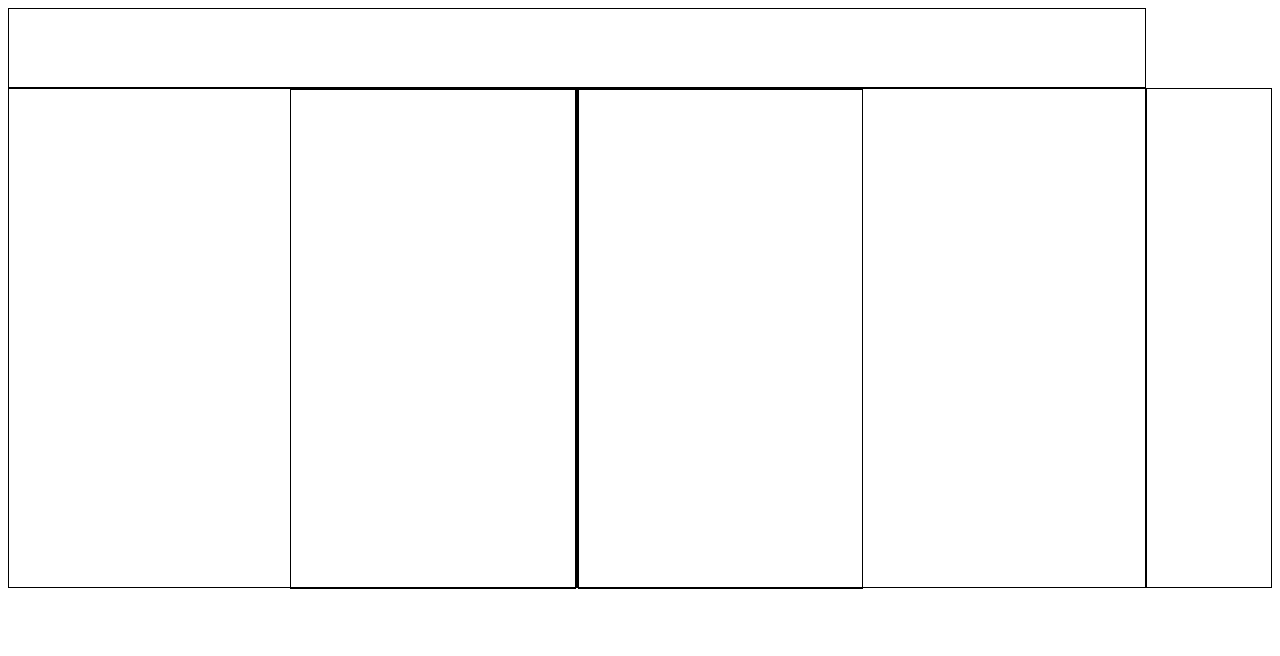
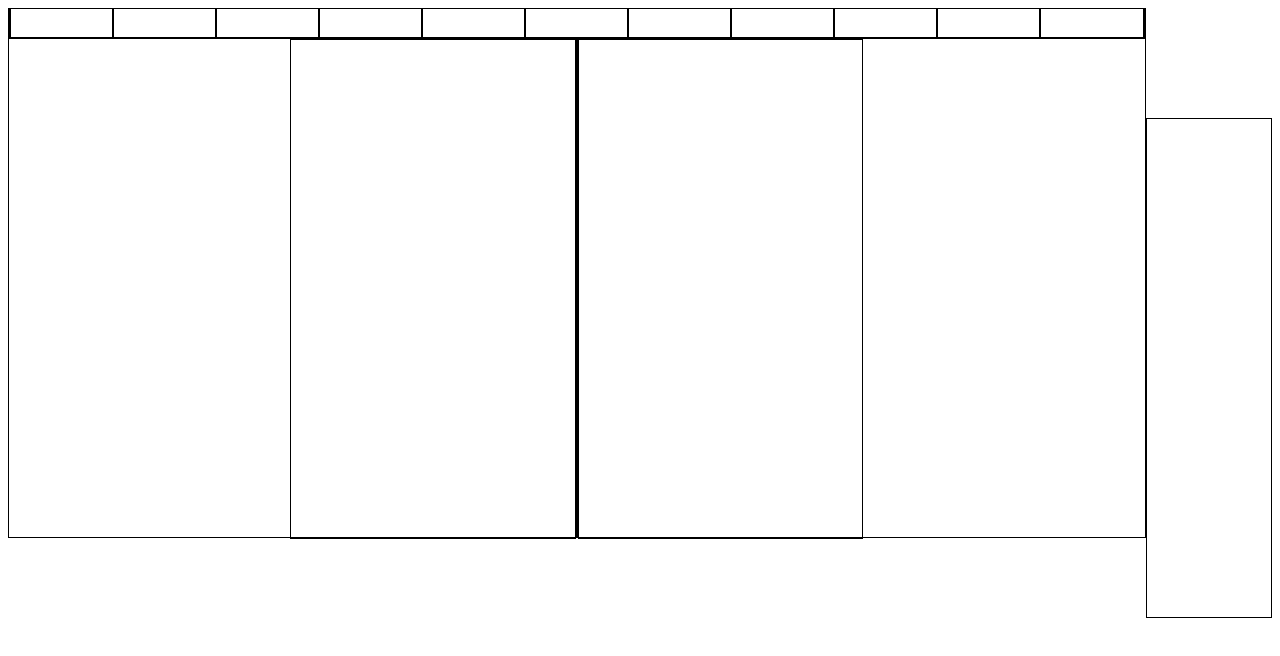
Before and after one commit to TaliSofiMato/Best-Digital-Planner, a plain HTML site: page index.html in a window 1280 px wide. Drawn offline with Linux system fonts and the light colour scheme.

Commit message:
made tabs

```diff
--- a/index.html
+++ b/index.html
@@ -4,7 +4,20 @@
     </head>
 
     <body>
-        <div class="tabhorizontal"></div>
+        <div class="tabhorizontal">
+            <div class="tab H"></div>
+            <div class="tab H"></div>
+            <div class="tab H"></div>
+            <div class="tab H"></div>
+            <div class="tab H"></div>
+            <div class="tab H"></div>
+            <div class="tab H"></div>
+            <div class="tab H"></div>
+            <div class="tab H"></div>
+            <div class="tab H"></div>
+            <div class="tab H"></div>
+            <div class="tab H"></div>
+        </div>
         <div class="tabvertical"></div>
         <div class="page">
             <div class= "main left"></div>
--- a/style.css
+++ b/style.css
@@ -8,11 +8,14 @@
 }
 .tabhorizontal {
     border: 1px solid black;
-    height: 80px;
+    height: 30px;
     width: 90%;
     box-sizing: border-box;
-    display: inline-block;
+    display: -webkit-box;
+    -webkit-box-pack: justify;
+    -webkit-box-align: center;
 }
+
 .tabvertical {
     border: 1px solid black;
     width: 10%;
@@ -30,3 +33,7 @@
 .left {
     float: right;
 }
+.H {
+    border: 1px solid black;
+    height: 100%;
+}
```
